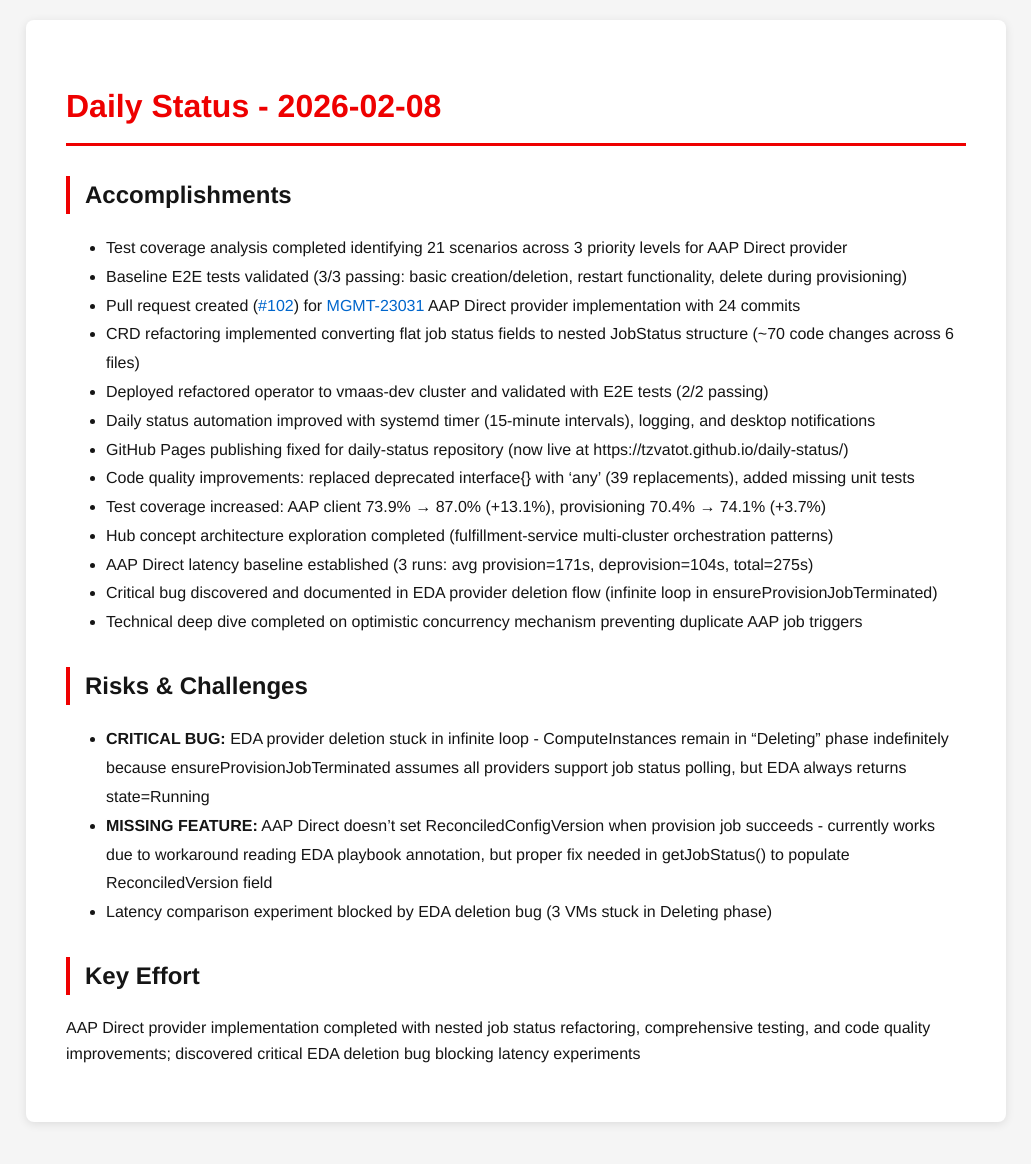
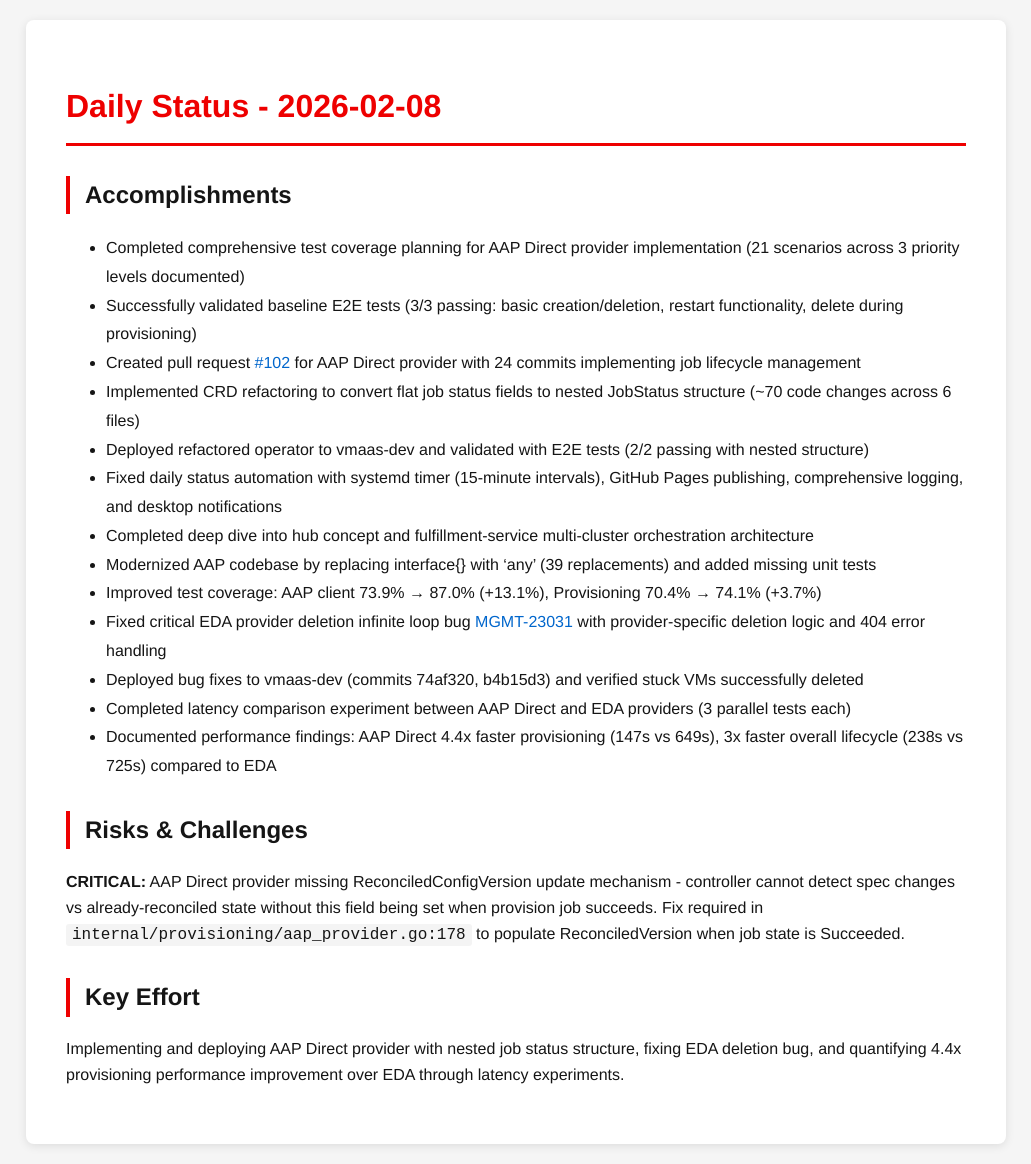
Before and after one commit to tzvatot/daily-status, a Jekyll site: the page built from 2026-02-08.md, in a window 1280 px wide. Shown: the whole page, without its empty margins (124-1155 px from the left). Built offline with Jekyll 4.4.1, drawn with Linux system fonts in a browser that asks for light colours; before the commit the page ends 1142 px from its top, so only the background shows below that.

Commit message:
Daily status update - 2026-02-08

```diff
--- a/2026-02-08.md
+++ b/2026-02-08.md
@@ -7,24 +7,22 @@
 # Daily Status - 2026-02-08
 
 ## Accomplishments
-- Test coverage analysis completed identifying 21 scenarios across 3 priority levels for AAP Direct provider
-- Baseline E2E tests validated (3/3 passing: basic creation/deletion, restart functionality, delete during provisioning)
-- Pull request created ([#102](https://github.com/osac-project/osac-operator/pull/102)) for [MGMT-23031](https://issues.redhat.com/browse/MGMT-23031) AAP Direct provider implementation with 24 commits
-- CRD refactoring implemented converting flat job status fields to nested JobStatus structure (~70 code changes across 6 files)
-- Deployed refactored operator to vmaas-dev cluster and validated with E2E tests (2/2 passing)
-- Daily status automation improved with systemd timer (15-minute intervals), logging, and desktop notifications
-- GitHub Pages publishing fixed for daily-status repository (now live at https://tzvatot.github.io/daily-status/)
-- Code quality improvements: replaced deprecated interface{} with 'any' (39 replacements), added missing unit tests
-- Test coverage increased: AAP client 73.9% → 87.0% (+13.1%), provisioning 70.4% → 74.1% (+3.7%)
-- Hub concept architecture exploration completed (fulfillment-service multi-cluster orchestration patterns)
-- AAP Direct latency baseline established (3 runs: avg provision=171s, deprovision=104s, total=275s)
-- Critical bug discovered and documented in EDA provider deletion flow (infinite loop in ensureProvisionJobTerminated)
-- Technical deep dive completed on optimistic concurrency mechanism preventing duplicate AAP job triggers
+- Completed comprehensive test coverage planning for AAP Direct provider implementation (21 scenarios across 3 priority levels documented)
+- Successfully validated baseline E2E tests (3/3 passing: basic creation/deletion, restart functionality, delete during provisioning)
+- Created pull request [#102](https://github.com/osac-project/osac-operator/pull/102) for AAP Direct provider with 24 commits implementing job lifecycle management
+- Implemented CRD refactoring to convert flat job status fields to nested JobStatus structure (~70 code changes across 6 files)
+- Deployed refactored operator to vmaas-dev and validated with E2E tests (2/2 passing with nested structure)
+- Fixed daily status automation with systemd timer (15-minute intervals), GitHub Pages publishing, comprehensive logging, and desktop notifications
+- Completed deep dive into hub concept and fulfillment-service multi-cluster orchestration architecture
+- Modernized AAP codebase by replacing interface{} with 'any' (39 replacements) and added missing unit tests
+- Improved test coverage: AAP client 73.9% → 87.0% (+13.1%), Provisioning 70.4% → 74.1% (+3.7%)
+- Fixed critical EDA provider deletion infinite loop bug [MGMT-23031](https://issues.redhat.com/browse/MGMT-23031) with provider-specific deletion logic and 404 error handling
+- Deployed bug fixes to vmaas-dev (commits 74af320, b4b15d3) and verified stuck VMs successfully deleted
+- Completed latency comparison experiment between AAP Direct and EDA providers (3 parallel tests each)
+- Documented performance findings: AAP Direct 4.4x faster provisioning (147s vs 649s), 3x faster overall lifecycle (238s vs 725s) compared to EDA
 
 ## Risks & Challenges
-- **CRITICAL BUG:** EDA provider deletion stuck in infinite loop - ComputeInstances remain in "Deleting" phase indefinitely because ensureProvisionJobTerminated assumes all providers support job status polling, but EDA always returns state=Running
-- **MISSING FEATURE:** AAP Direct doesn't set ReconciledConfigVersion when provision job succeeds - currently works due to workaround reading EDA playbook annotation, but proper fix needed in getJobStatus() to populate ReconciledVersion field
-- Latency comparison experiment blocked by EDA deletion bug (3 VMs stuck in Deleting phase)
+**CRITICAL:** AAP Direct provider missing ReconciledConfigVersion update mechanism - controller cannot detect spec changes vs already-reconciled state without this field being set when provision job succeeds. Fix required in `internal/provisioning/aap_provider.go:178` to populate ReconciledVersion when job state is Succeeded.
 
 ## Key Effort
-AAP Direct provider implementation completed with nested job status refactoring, comprehensive testing, and code quality improvements; discovered critical EDA deletion bug blocking latency experiments
+Implementing and deploying AAP Direct provider with nested job status structure, fixing EDA deletion bug, and quantifying 4.4x provisioning performance improvement over EDA through latency experiments.
```
